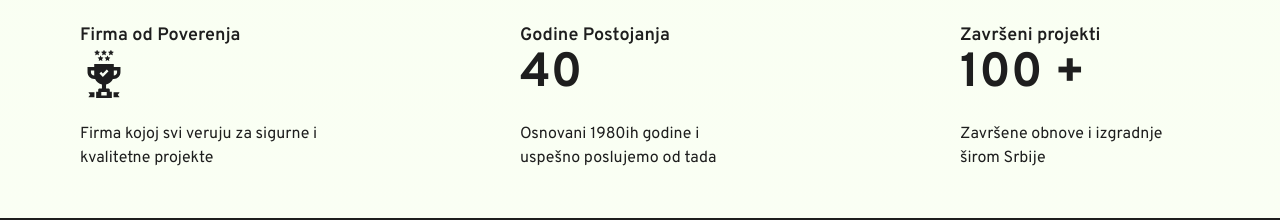
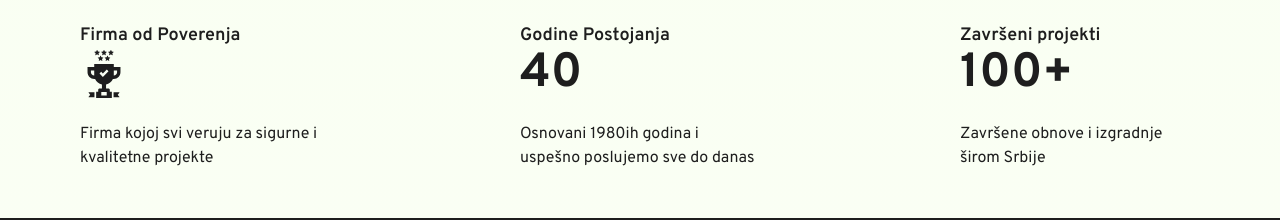
Before and after one commit to blupxd/bajicasmederevo, a Next.js app: page / in a window 1280 px wide. Shown: the part 1040-1260 px from the top of the page. Built offline with nearby package versions, Linux system fonts and the light colour scheme.

Commit message:
ispravka

```diff
--- a/components/About.tsx
+++ b/components/About.tsx
@@ -17,7 +17,7 @@ const About = () => {
     {
       title: "Godine Postojanja",
       number: 40,
-      description: "Osnovani 1980ih godine i uspešno poslujemo od tada",
+      description: "Osnovani 1980ih godina i uspešno poslujemo sve do danas",
     },
     {
       title: "Završeni projekti",
@@ -72,7 +72,7 @@ const About = () => {
                 />
               ) : (
                 <h2 className="text-7xl md:text-5xl font-bold">
-                  <CountUp duration={3} end={info.number} />{" "}
+                  <CountUp duration={3} end={info.number} />
                   {index === 2 && "+"}
                 </h2>
               )}
```
